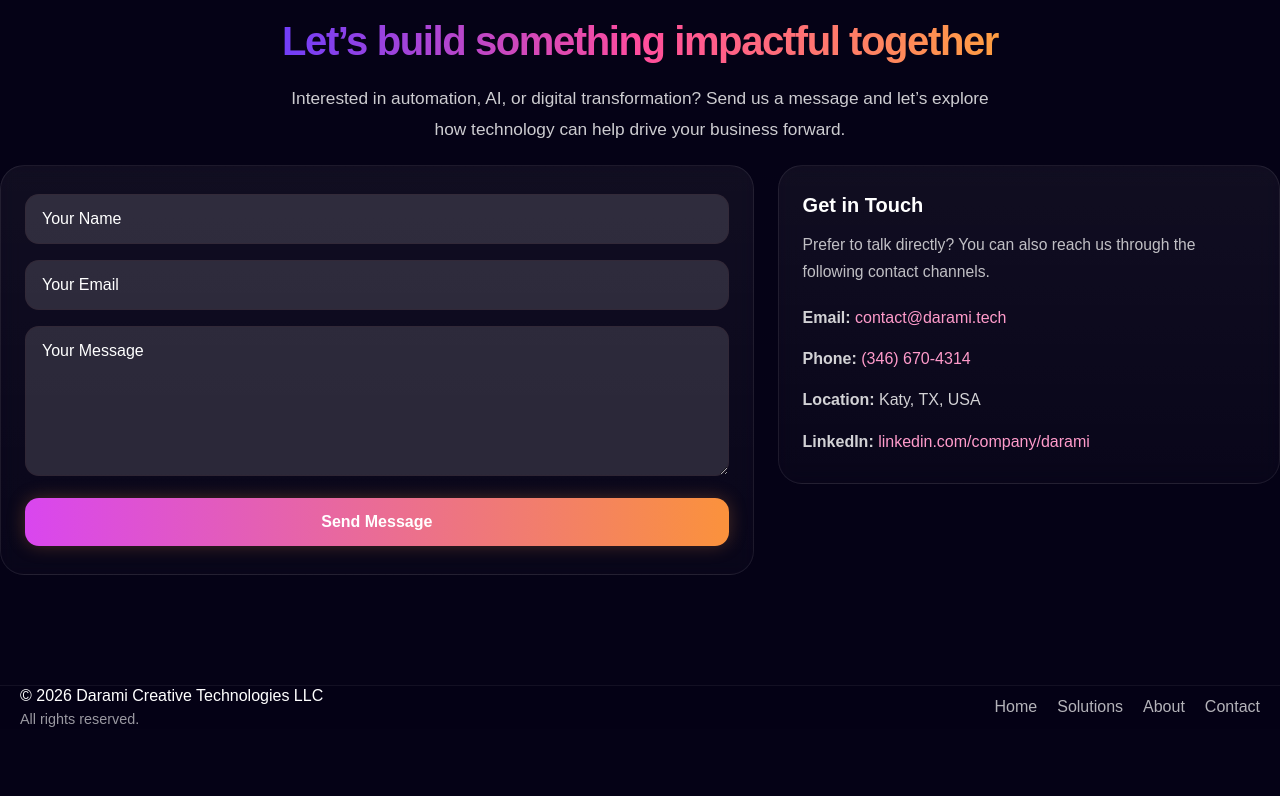
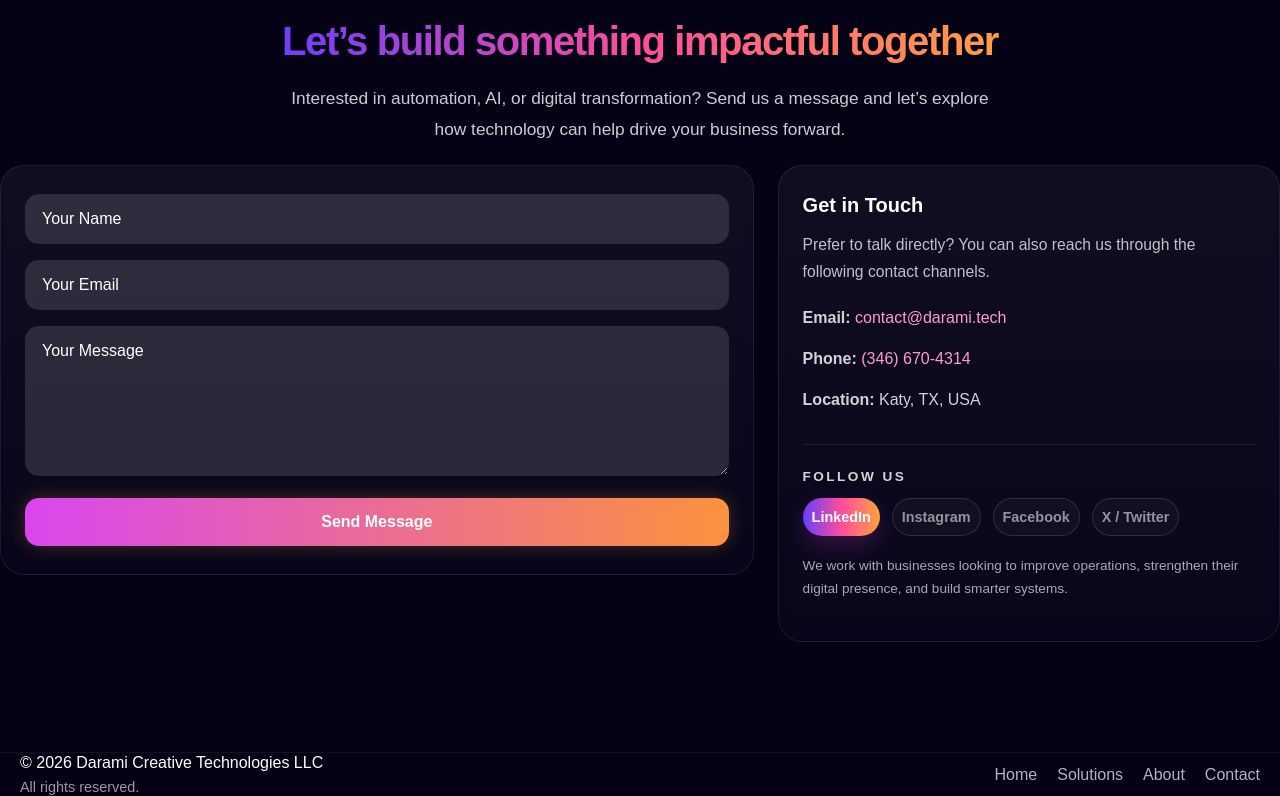
Before and after one commit to Ramadal19/darami-landing, a React (Vite) app: page / in a window 1280 px wide. Shown: the part 4142-4938 px from the top of the page. Before the commit the page ends 4871 px from the top, so only its background shows below. Built offline with nearby package versions, Linux system fonts and the light colour scheme.

Commit message:
social media

```diff
--- a/src/components/Contact.jsx
+++ b/src/components/Contact.jsx
@@ -113,18 +113,37 @@
                   <strong>Location:</strong> Katy, TX, USA
                 </p>
 
-                <p>
-                  <strong>LinkedIn:</strong>{" "}
+              </div>
+              <div className="contact-info-card__social">
+                <p className="contact-info-card__social-label">Follow Us</p>
+
+                <div className="contact-info-card__social-buttons">
+                  {/* ✅ ACTIVO */}
                   <a
                     href="https://www.linkedin.com/company/darami"
                     target="_blank"
-                    rel="noopener noreferrer"
-                    className="contact__link"
+                    rel="noreferrer"
+                    className="contact-btn-active"
                   >
-                    linkedin.com/company/darami
+                    LinkedIn
                   </a>
-                </p>
-              </div>
+
+                  {/* ⛔ DESACTIVOS */}
+                  <button type="button" disabled className="contact-btn-disabled">
+                    Instagram
+                  </button>
+                  <button type="button" disabled className="contact-btn-disabled">
+                    Facebook
+                  </button>
+                  <button type="button" disabled className="contact-btn-disabled">
+                    X / Twitter
+                  </button>
+                </div>
+
+  <p className="contact-info-card__message">
+    We work with businesses looking to improve operations, strengthen their digital presence, and build smarter systems.
+  </p>
+</div>
             </div>
           </div>
         </div>
--- a/src/styles/contact.css
+++ b/src/styles/contact.css
@@ -152,6 +152,89 @@
 .contact__link:hover {
   color: #ffffff;
 }
+/* ===== SOCIAL / DISABLED BUTTONS ===== */
+
+.contact-info-card__social {
+  margin-top: 30px;
+  padding-top: 24px;
+  border-top: 1px solid rgba(255, 255, 255, 0.08);
+}
+
+.contact-info-card__social-label {
+  margin: 0 0 14px;
+  font-size: 0.85rem;
+  letter-spacing: 0.18em;
+  font-weight: 700;
+  color: #d4d4d4;
+  text-transform: uppercase;
+}
+
+/* botones */
+
+.contact-info-card__social-buttons {
+  display: flex;
+  flex-wrap: wrap;
+  gap: 12px;
+}
+
+/* botón deshabilitado estilo premium */
+
+.contact-btn-disabled {
+  padding: 10px 9px;
+  border-radius: 999px;
+  border: 1px solid rgba(255, 255, 255, 0.12);
+  background: rgba(255, 255, 255, 0.03);
+
+  color: rgba(255, 255, 255, 0.55);
+  font-size: 0.9rem;
+  font-weight: 600;
+
+  cursor: not-allowed;
+
+  transition: all 0.3s ease;
+}
+
+.contact-btn-disabled:hover {
+  border-color: rgba(255, 255, 255, 0.2);
+}
+.contact-btn-active {
+  padding: 10px 9px;
+  border-radius: 999px;
+
+  background: linear-gradient(
+    90deg,
+    #683dff,
+    #ff4d9d,
+    #ffa33c
+  );
+
+  color: #ffffff;
+  font-size: 0.9rem;
+  font-weight: 600;
+
+  text-decoration: none;
+  display: inline-flex;
+  align-items: center;
+  justify-content: center;
+
+  box-shadow: 0 10px 25px rgba(217, 70, 239, 0.2);
+
+  transition: all 0.25s ease;
+}
+
+.contact-btn-active:hover {
+  transform: translateY(-2px);
+  box-shadow: 0 14px 30px rgba(217, 70, 239, 0.35);
+}
+
+/* mensaje final */
+
+.contact-info-card__message {
+  margin-top: 18px;
+  font-size: 0.85rem;
+  line-height: 1.7;
+  color: rgba(255, 255, 255, 0.65);
+}
 
 @media (max-width: 980px) {
   .contact__content {
```
